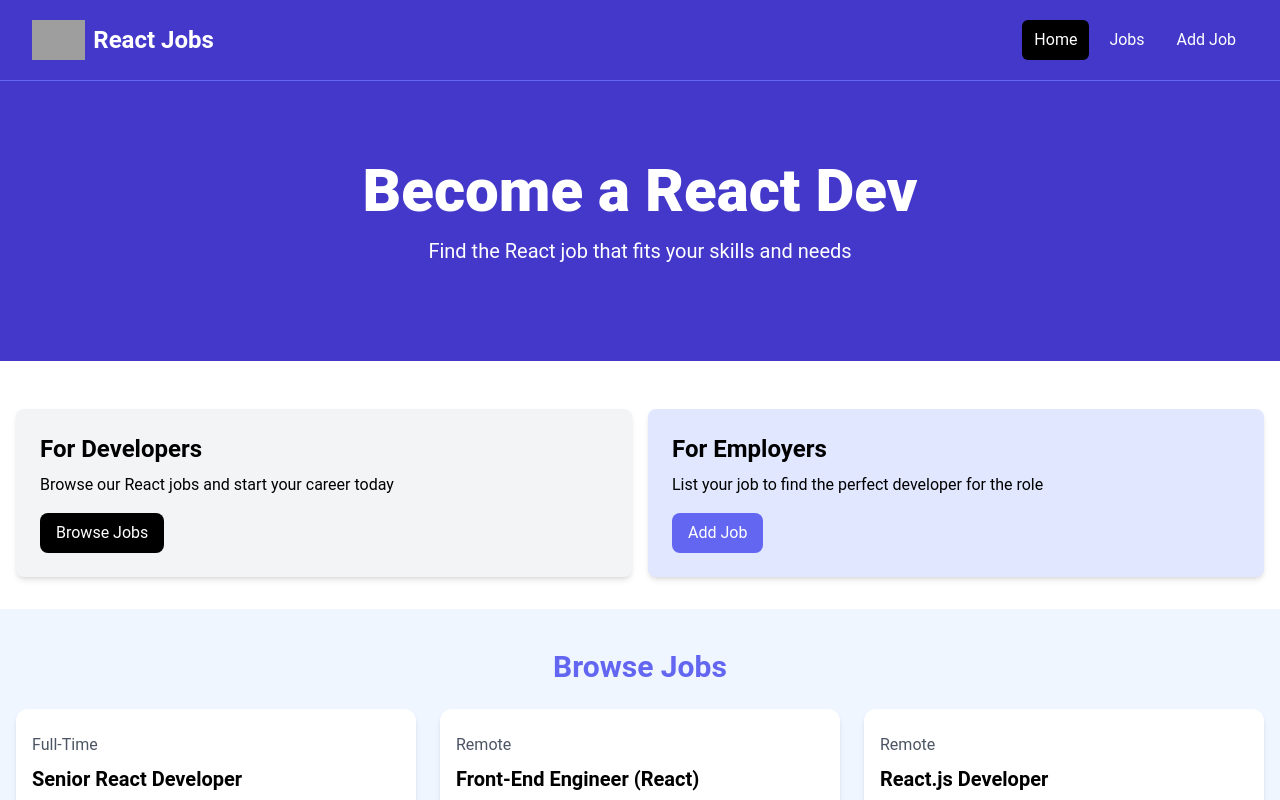
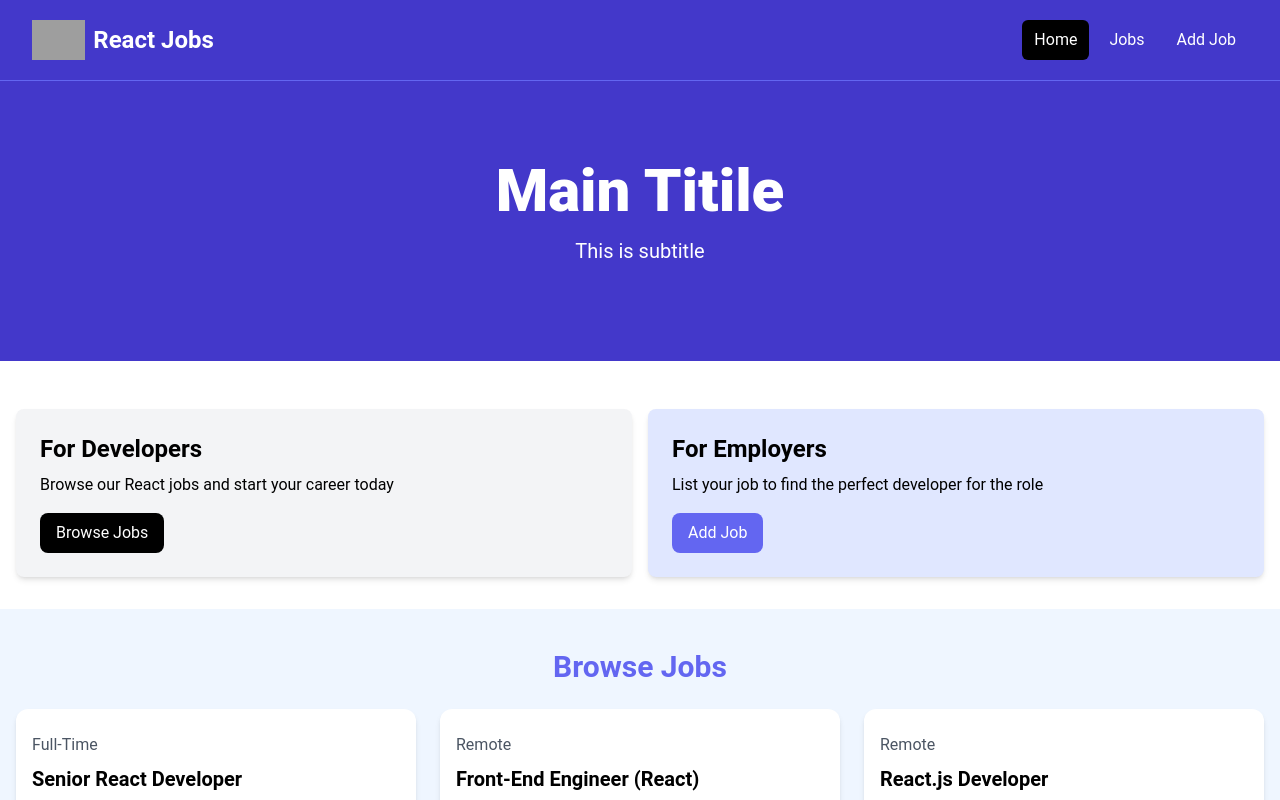
Before and after one commit to Blue89Azul/react-app, a React (Vite) app: page / in a window 1280 px wide. Shown: the top 800 px of the page. Built offline with nearby package versions, Linux system fonts and the light colour scheme; grey boxes are pictures that could not be loaded.

Commit message:
added Hero section

```diff
--- a/src/App.jsx
+++ b/src/App.jsx
@@ -1,26 +1,11 @@
 import Navbar from "./components/Navbar";
+import Hero from "./components/Hero";
 
 const App = () => {
   return (
     <>
       <Navbar />
-    <section className="bg-indigo-700 py-20 mb-4">
-      <div
-        className="max-w-7xl mx-auto px-4 sm:px-6 lg:px-8 flex flex-col items-center"
-      >
-        <div className="text-center">
-          <h1
-            className="text-4xl font-extrabold text-white sm:text-5xl md:text-6xl"
-          >
-            Become a React Dev
-          </h1>
-          <p className="my-4 text-xl text-white">
-            Find the React job that fits your skills and needs
-          </p>
-        </div>
-      </div>
-    </section>
-
+      <Hero title="Main Titile" subtitle="This is subtitle" />
     {/* <!-- Developers and Employers --> */}
     <section className="py-4">
       <div className="container-xl lg:container m-auto">
--- /dev/null
+++ b/src/components/Hero.jsx
@@ -0,0 +1,20 @@
+const Hero = ({ title = 'default title', subtitle = 'default subtitle' }) => {
+    return (
+        <section className="bg-indigo-700 py-20 mb-4">
+        <div
+          className="max-w-7xl mx-auto px-4 sm:px-6 lg:px-8 flex flex-col items-center"
+        >
+          <div className="text-center">
+            <h1
+              className="text-4xl font-extrabold text-white sm:text-5xl md:text-6xl"
+            >
+              { title }
+            </h1>
+            <p className="my-4 text-xl text-white">{ subtitle }</p>
+          </div>
+        </div>
+      </section>
+    );
+}
+
+export default Hero;
```
